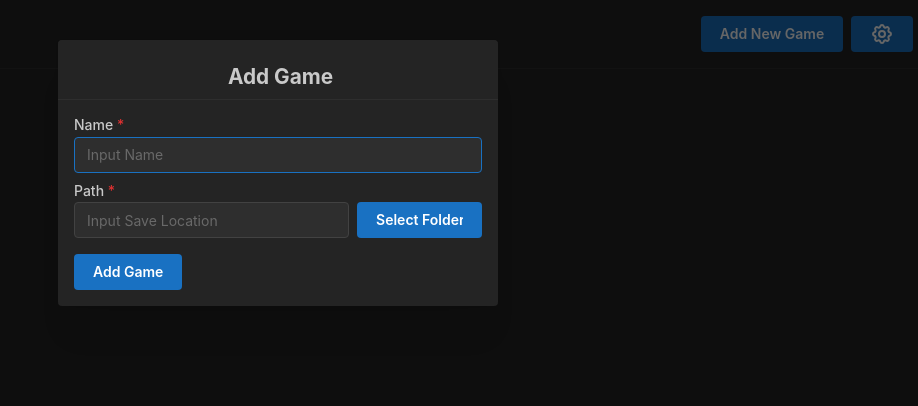
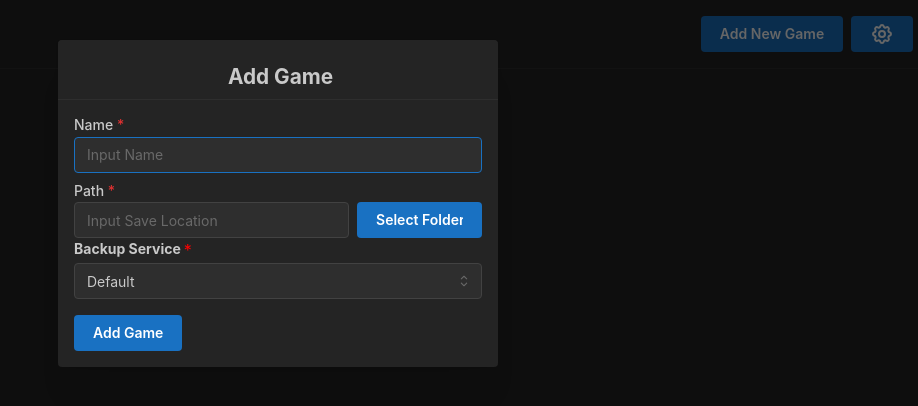
Before and after one commit to HellBri8nger/flash-backup, a React (Vite) app: page / in a window 1280 px wide. Both pictures are taken after a click on the button "Add New Game". Shown: the top 406 px of the page, without its empty margins (362-1280 px from the left). Built offline with nearby package versions, Linux system fonts and the light colour scheme.

Commit message:
feat: add: bundled python along with the app and added the settings options

```diff
--- a/src/renderer/src/components/AddGame.jsx
+++ b/src/renderer/src/components/AddGame.jsx
@@ -1,8 +1,9 @@
 import './styles/addGame.scss'
-import { Button, Modal, TextInput } from "@mantine/core";
+import {Button, Modal, Select, TextInput} from "@mantine/core";
 import { useDisclosure } from "@mantine/hooks";
 import { useState } from "react";
 import ResultModal from "../utils/resultModal";
+import backup_services from "./backUpServices";
 
 const electronAPI = window.electronAPI
 
@@ -11,10 +12,11 @@ function AddGame(){
   const [pathError, setPathError] = useState('')
   const [name, setName] = useState('')
   const [nameError, setNameError] = useState('')
+  const [backupValue, setBackupValue] = useState('Default')
 
   const [opened, handleAddGameModal] = useDisclosure(false)
-  const [addGameConfirmationModal, confirmationModal] = useDisclosure(false)
   const [showResultModal, setShowResultModal] = useState(false)
+
 
   const handleFolder = async () => {
     const folderPath = await electronAPI.folder()
@@ -42,7 +44,7 @@ function AddGame(){
 
   const handleAddGame = async () => {
     if (name.trim() !== '' && pathValue.trim() !== '') {
-      const result = await electronAPI.setData('itemData', '"name", "path", "command"', `"${name.trim()}", "${pathValue.trim()}", "null"`)
+      const result = await electronAPI.setData('itemData', '"name", "path", "command", "backupService"', `"${name.trim()}", "${pathValue.trim()}", "null", "${backupValue}"`)
       if (result.http_code !== 200){
         if (result.http_code === 19) setNameError("You already have an item with this name")
       }else{
@@ -59,8 +61,6 @@ function AddGame(){
       }
     }
   }
-
-
   return(
     <div className={"addGame"}>
       <Modal opened={opened} onClose={handleAddGameModal.close} title="Add Game" className="addGameModal">
@@ -73,7 +73,6 @@ function AddGame(){
           withAsterisk
           data-autofocus
         />
-
         <div className="pathSelector">
           <TextInput
             label="Path"
@@ -84,6 +83,24 @@ function AddGame(){
             withAsterisk
           />
           <Button onClick={handleFolder}>Select Folder</Button>
+        </div>
+
+        <div className="backupServiceName">
+          <h5>Backup Service</h5>
+          <div>*</div>
+        </div>
+
+        <div className={'backupServiceSelect'}>
+          <Select
+            placeholder="Select Backup Service"
+            data={['Default', ...backup_services]}
+            searchable
+            required
+            allowDeselect={false}
+            defaultValue={'Default'}
+            value={backupValue}
+            onChange={setBackupValue}
+          />
         </div>
         <Button onClick={handleAddGame}>Add Game</Button>
       </Modal>
--- a/src/renderer/src/components/ListItems.jsx
+++ b/src/renderer/src/components/ListItems.jsx
@@ -1,10 +1,11 @@
 import {useEffect, useState} from "react";
 import {IconAlertCircle, IconPencil, IconTrash} from "@tabler/icons-react";
-import {Alert, Button, Modal, TextInput} from "@mantine/core";
+import {Alert, Button, Modal, Select, TextInput} from "@mantine/core";
 import "./styles/listItems.scss"
 import "./styles/addGame.scss"
 import {useDisclosure} from "@mantine/hooks";
 import ResultModal from "../utils/resultModal";
+import backup_services from "./backUpServices";
 
 const electronAPI = window.electronAPI
 
@@ -17,6 +18,7 @@ export default function ListItems(){
   const [result, setResult] = useState()
   const [showResultModal, setShowResultModal] = useState(false)
   const [id, setid] = useState('')
+  const [backupValue, setBackupValue] = useState('')
 
   const [opened, handleEditGameModal] = useDisclosure(false)
   const [addGameConfirmationModal, confirmationModal] = useDisclosure(false)
@@ -47,18 +49,21 @@ export default function ListItems(){
   }
 
   const handleAddGame = async () => {
+    // TODO fix minor bug that doesn't allow you to edit the backup service
+
     if (name !== '' && pathValue !== ''){
       const result = await electronAPI.getData('itemData','name', name.trim())
 
       if (result.rows[0] === undefined){
-        setResult(await electronAPI.updateData('itemData', `name = '${name.trim()}', path = '${pathValue.trim()}'`, id))
+        setResult(await electronAPI.updateData('itemData', `name = '${name.trim()}', path = '${pathValue.trim()}', backupService = '${backupValue}'`, id))
         handleEditGameModal.close()
         confirmationModal.open()
         setShowResultModal(true)
       }else{
         setNameError("You already have an item with this name")
       }
-    }else{
+    }
+    else{
       if (name.trim() === '') {
         setNameError("Name must not be empty")
       }
@@ -72,6 +77,7 @@ export default function ListItems(){
     setid(items.id)
     setPathValue(items.path)
     setName(items.name)
+    setBackupValue(items.backupService)
     handleEditGameModal.open()
   }
 
@@ -94,7 +100,6 @@ export default function ListItems(){
   useEffect(() => {
     get()
   })
-
 
   return(
     <>
@@ -120,11 +125,25 @@ export default function ListItems(){
           />
           <Button onClick={handleFolder}>Select Folder</Button>
         </div>
+
+        <div className="backupServiceName">
+          <h5>Backup Service</h5>
+          <div>*</div>
+        </div>
+
+        <div className={'backupServiceSelect'}>
+          <Select
+            placeholder="Select Backup Service"
+            data={['Default', ...backup_services]}
+            searchable
+            required
+            allowDeselect={false}
+            value={backupValue}
+            onChange={setBackupValue}
+          />
+        </div>
+
         <Button onClick={handleAddGame}>Edit Game</Button>
-      </Modal>
-
-      <Modal opened={addGameConfirmationModal} onClose={confirmationModal.close} title={"Updated Successfully"}>
-        <div className="confirmationButtons"> <Button onClick={confirmationModal.close}> Ok </Button> </div>
       </Modal>
 
       <ResultModal result={result} showModal={showResultModal} setShowModal={setShowResultModal}/>
--- a/src/renderer/src/components/Settings.jsx
+++ b/src/renderer/src/components/Settings.jsx
@@ -1,26 +1,90 @@
-import {Button, Drawer, Select, Tooltip} from "@mantine/core";
+import {Button, Drawer, Select, TextInput, Tooltip} from "@mantine/core";
 import {useDisclosure} from "@mantine/hooks";
 import {IconSettings, IconHelpCircleFilled} from "@tabler/icons-react";
 import "./styles/settings.scss"
 import backup_services from "./backUpServices";
 import DropTable from "./DropTable";
+import {useEffect, useState} from "react";
+
+const electronAPI = window.electronAPI
 
 export default function Settings(){
   const [settingsDrawer, settingsDrawerHandler] = useDisclosure(false)
 
+  const [path, setPath] = useState(null)
+  const [pathError, setPathError] = useState(null)
+  const [backupValue, setBackupValue] = useState(null)
+  const [allowClose, setAllowClose] = useState(true)
+
+  const handleFolder = async () => {
+    const folderPath = await electronAPI.folder()
+    await handlePathError(folderPath)
+  }
+
+  const handlePathError = async value => {
+    setPath(value)
+    if (await electronAPI.checkPathExists(value.trim())){
+      setPathError(null)
+      setAllowClose(true)
+    }else{
+      setPathError("Location doesn't exist")
+      setAllowClose(false)
+    }
+  }
+
+  useEffect(() => {
+    const setDefaultPath = async () => {
+      if (settingsDrawer){
+        await handlePathError(path)
+      }else{
+        if (path){
+          await electronAPI.updateData('userSettings', `localBackupLocation = '${path}'`, 1)
+        }
+      }
+    }
+
+    setDefaultPath()
+  }, [settingsDrawer])
+
+  useEffect(() => {
+    const getDefault = async () => {
+      const result = await electronAPI.getData('userSettings', 'id', 1)
+      setBackupValue(result.rows[0].defaultService)
+      setPath(result.rows[0].localBackupLocation)
+    }
+
+    getDefault()
+  }, [])
+
   return(
     <>
-      <Drawer opened={settingsDrawer} onClose={settingsDrawerHandler.close} title={"Settings"}>
+      <Drawer opened={settingsDrawer} onClose={allowClose && settingsDrawerHandler.close} title={"Settings"} closeOnClickOutside={allowClose} closeOnEscape={allowClose}>
         <div className="selectMenu">
           <Select
             placeholder="Select Backup Service"
-            data={backup_services}
+            data={['Test', ...backup_services]}
             className="serviceDropdown"
             searchable
             required
+            allowDeselect={false}
+            value={backupValue}
+            onChange={async (e) => {setBackupValue(e); await electronAPI.updateData("userSettings", `defaultService = '${e}'`, 1)}}
           />
           <HelpCircle/>
         </div>
+        {backupValue === 'Local' ? <div>
+          <div className="pathSelector">
+            <TextInput
+              label="Backup Location"
+              placeholder="Input Backup Location"
+              value={path}
+              onChange={e => handlePathError(e.target.value)}
+              error={pathError}
+              withAsterisk
+            />
+            <Button onClick={handleFolder}>Select Folder</Button>
+          </div>
+        </div> : <></>}
         <div className='dropTable'>
           <DropTable/>
         </div>
--- a/src/renderer/src/components/backUpServices.js
+++ b/src/renderer/src/components/backUpServices.js
@@ -1,3 +1,3 @@
-const backup_services = ['Local'];
+const backup_services = new Set(['Local']);
 
 export default backup_services
--- a/src/renderer/src/components/styles/addGame.scss
+++ b/src/renderer/src/components/styles/addGame.scss
@@ -17,3 +17,19 @@
     margin-top: 1.85rem;
   }
 }
+
+.backupServiceName {
+  display: flex;
+  gap: 3px;
+
+  h5 {
+    padding: 0;
+    margin: 0;
+    font-size: var(--mantine-font-size-sm);
+  }
+
+  div {
+    color: red;
+  }
+
+}
--- a/src/renderer/src/components/styles/listItems.scss
+++ b/src/renderer/src/components/styles/listItems.scss
@@ -10,3 +10,19 @@
   }
 
 }
+
+.backupServiceName {
+  display: flex;
+  gap: 3px;
+
+  h5 {
+    padding: 0;
+    margin: 0;
+    font-size: var(--mantine-font-size-sm);
+  }
+
+  div {
+    color: red;
+  }
+
+}
```
Also changed, not shown: package.json (+8 -2 lines), src/main/checkPython.js (added, +45 -0 lines), src/main/database/databaseHandler.js (+16 -1 lines), src/main/index.js (+5 -2 lines), src/renderer/src/components/styles/settings.scss (line endings or trailing spaces), 2 other files (tests, documents, lock files or other folders).
